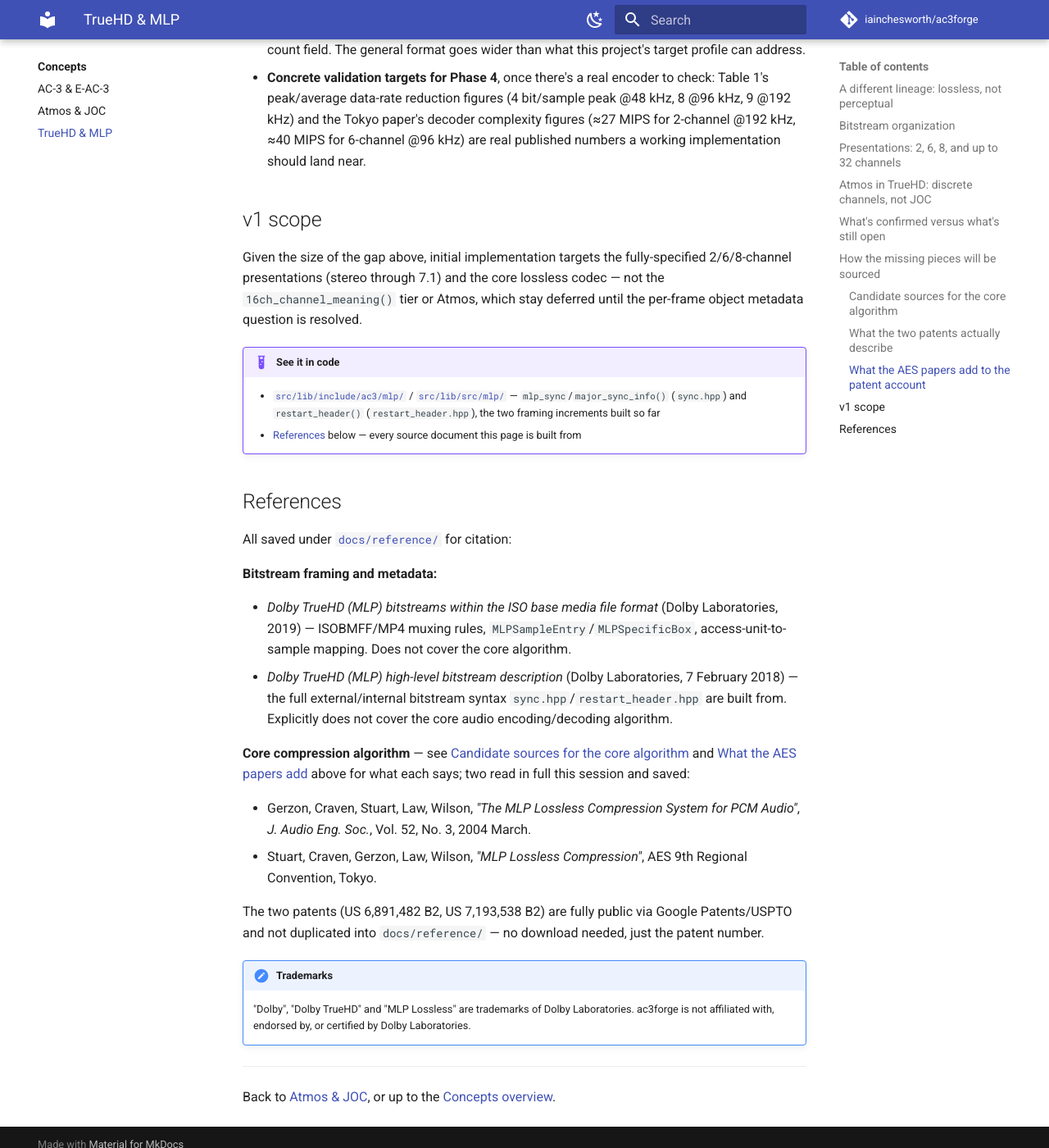
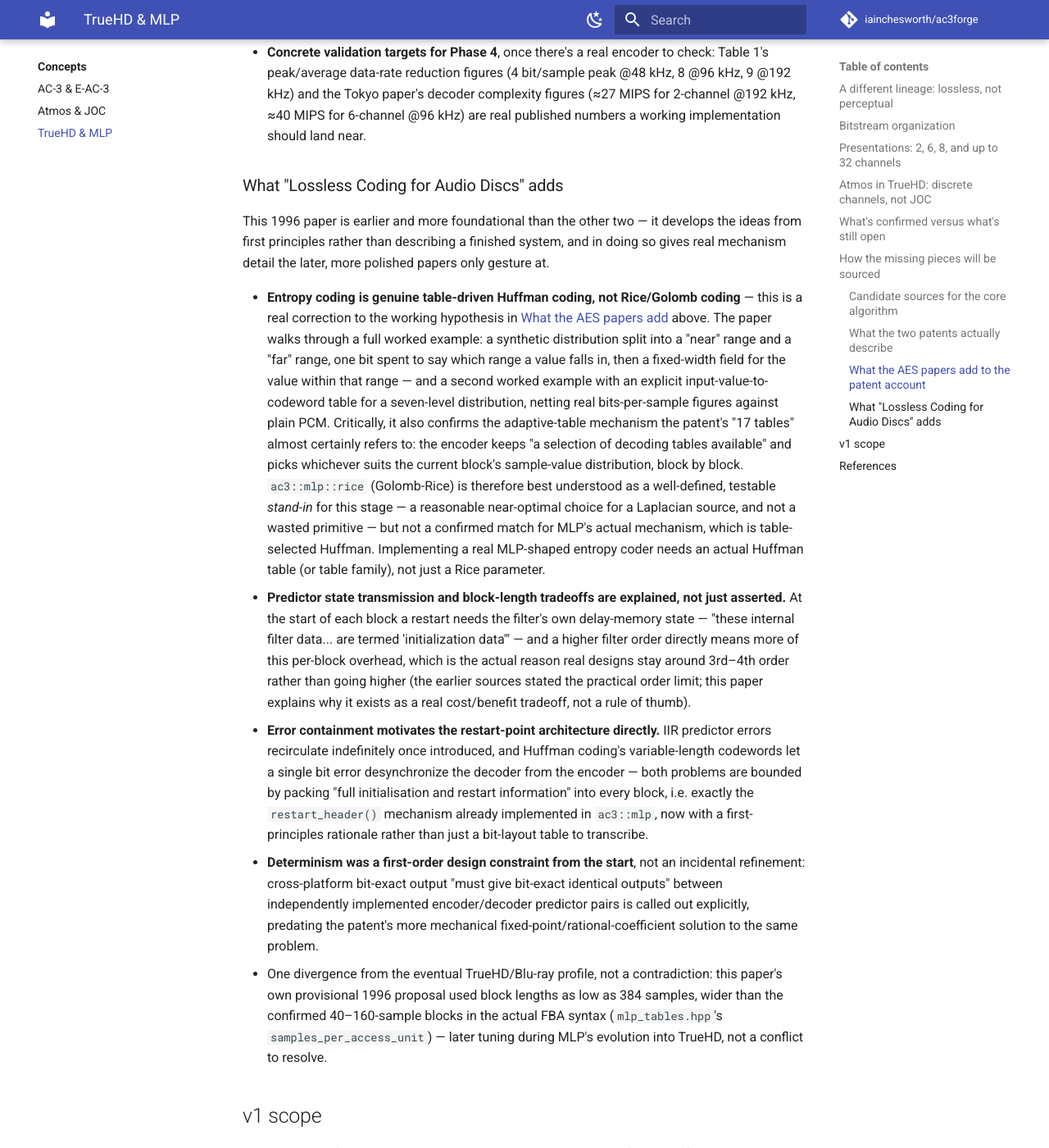
Before and after one commit to iainchesworth/ac3forge, an MkDocs documentation site: the page built from docs/concepts/truehd-mlp.md, in a window 1280 px wide and 1400 px high, scrolled down 9352 px. Shown: the whole window at 82% size. Built offline with MkDocs 1.6.1 and Material for MkDocs 9.7.7, drawn with Linux system fonts in a browser that asks for light colours; comment, search, counter and statistics services are not loaded; some of the changed text lies outside the part shown.

Commit message:
docs: Craven & Gerzon 1996 corrects the entropy-coding hypothesis
Read "Lossless Coding for Audio Discs" (JAES Vol. 44 No. 9, 1996) in full -
the deepest and earliest of the four papers read so far. It's a real
correction, not just more detail: MLP's entropy stage is genuine
block-adaptive Huffman coding (a selection of prefix-code tables matched to
Laplacian statistics, chosen per block), not literally Rice/Golomb coding as
the later AES papers' looser framing suggested. This reconciles the patent's
"17 tables" account with the earlier papers' "Rice code... near-optimal"
language - they were describing the general problem class, not MLP's actual
mechanism.

ac3::mlp::rice is now documented as a well-tested stand-in, not a claim to
match block_data()'s real codeword format - a real implementation needs an
actual Huffman table, not a Rice parameter.

Also confirms (independent of the patent) why restart points exist at all -
IIR error recirculation and Huffman desync are both bounded by per-block
restart/init data - and why real designs stay around 3rd-4th predictor order
(state-variable transmission cost, not just a rule of thumb).

```diff
--- a/docs/concepts/truehd-mlp.md
+++ b/docs/concepts/truehd-mlp.md
@@ -16,8 +16,10 @@ this project currently knows versus still has to work out before it can be built
     For `block_data()` itself - the one piece neither Dolby document specifies - two of its
     three DSP stages now exist as standalone, round-trip-tested primitives, independent of
     Dolby's exact wire format (which remains unknown): `matrix.hpp` (the lossless
-    Primitive-Matrix-Quantiser cascade) and `rice.hpp` (Golomb-Rice entropy coding, a genuinely
-    public-domain algorithm). The lossless IIR/FIR predictor loop (Figs. 10/11 in the AES
+    Primitive-Matrix-Quantiser cascade) and `rice.hpp` (Golomb-Rice entropy coding - a
+    well-tested stand-in, now known NOT to be MLP's actual mechanism; see [What "Lossless Coding
+    for Audio Discs" adds](#what-lossless-coding-for-audio-discs-adds) - real MLP uses
+    block-adaptive Huffman tables). The lossless IIR/FIR predictor loop (Figs. 10/11 in the AES
     papers) is the remaining DSP primitive; actually packing any of this into `block_data()`'s
     real bitstream still needs a source more precise than the paraphrased patent/paper
     descriptions available so far. See [What's confirmed versus what's still
@@ -180,12 +182,11 @@ newly-identified candidate, found only via the ones already read.
   at high sample rates, content the JAES paper already restates. No accessible copy was found
   this session either, so it isn't worth chasing further unless a specific gap shows up later
   that the patent + JAES paper's Figs. 8–11 don't cover.
-- **New candidate, not yet read**: Craven, P. G.; Gerzon, M. A. — *"Lossless Coding for Audio
-  Discs"*, *J. Audio Eng. Soc.*, Vol. 44, No. 9, pp. 706–720, 1996 September. Found via both
-  read papers' reference lists (their [7]/[6]) — a full peer-reviewed journal article (not a
-  convention preprint), predates the JAES 2004 paper by 8 years, and is the source both later
-  papers point to for depth on lossless coding technique generally. The single most promising
-  remaining source for `block_data()` detail the read papers gloss over at a systems level.
+- **Read.** Craven, P. G.; Gerzon, M. A. — *"Lossless Coding for Audio Discs"*, *J. Audio Eng.
+  Soc.*, Vol. 44, No. 9, pp. 706–720, 1996 September. The deepest and earliest of the three
+  papers read this session — see [What this paper adds](#what-lossless-coding-for-audio-discs-adds)
+  below. It significantly sharpens (and partly corrects) the entropy-coding picture the later
+  papers left ambiguous.
 
 **Patents (primary, algorithmic detail, foundational IP) — read:**
 
@@ -315,6 +316,49 @@ framing the patents (written for claims, not exposition) don't bother with:
   and the Tokyo paper's decoder complexity figures (≈27 MIPS for 2-channel @192 kHz, ≈40 MIPS
   for 6-channel @96 kHz) are real published numbers a working implementation should land near.
 
+### What "Lossless Coding for Audio Discs" adds
+
+This 1996 paper is earlier and more foundational than the other two — it develops the ideas from
+first principles rather than describing a finished system, and in doing so gives real mechanism
+detail the later, more polished papers only gesture at.
+
+- **Entropy coding is genuine table-driven Huffman coding, not Rice/Golomb coding** — this is a
+  real correction to the working hypothesis in [What the AES papers
+  add](#what-the-aes-papers-add-to-the-patent-account) above. The paper walks through a full
+  worked example: a synthetic distribution split into a "near" range and a "far" range, one bit
+  spent to say which range a value falls in, then a fixed-width field for the value within that
+  range — and a second worked example with an explicit input-value-to-codeword table for a
+  seven-level distribution, netting real bits-per-sample figures against plain PCM. Critically,
+  it also confirms the adaptive-table mechanism the patent's "17 tables" almost certainly refers
+  to: the encoder keeps "a selection of decoding tables available" and picks whichever suits the
+  current block's sample-value distribution, block by block. `ac3::mlp::rice` (Golomb-Rice) is
+  therefore best understood as a well-defined, testable *stand-in* for this stage — a reasonable
+  near-optimal choice for a Laplacian source, and not a wasted primitive — but not a confirmed
+  match for MLP's actual mechanism, which is table-selected Huffman. Implementing a real
+  MLP-shaped entropy coder needs an actual Huffman table (or table family), not just a Rice
+  parameter.
+- **Predictor state transmission and block-length tradeoffs are explained, not just asserted.**
+  At the start of each block a restart needs the filter's own delay-memory state — "these
+  internal filter data... are termed 'initialization data'" — and a higher filter order directly
+  means more of this per-block overhead, which is the actual reason real designs stay around
+  3rd–4th order rather than going higher (the earlier sources stated the practical order limit;
+  this paper explains why it exists as a real cost/benefit tradeoff, not a rule of thumb).
+- **Error containment motivates the restart-point architecture directly.** IIR predictor errors
+  recirculate indefinitely once introduced, and Huffman coding's variable-length codewords let a
+  single bit error desynchronize the decoder from the encoder — both problems are bounded by
+  packing "full initialisation and restart information" into every block, i.e. exactly the
+  `restart_header()` mechanism already implemented in `ac3::mlp`, now with a first-principles
+  rationale rather than just a bit-layout table to transcribe.
+- **Determinism was a first-order design constraint from the start**, not an incidental
+  refinement: cross-platform bit-exact output "must give bit-exact identical outputs" between
+  independently implemented encoder/decoder predictor pairs is called out explicitly, predating
+  the patent's more mechanical fixed-point/rational-coefficient solution to the same problem.
+- One divergence from the eventual TrueHD/Blu-ray profile, not a contradiction: this paper's own
+  provisional 1996 proposal used block lengths as low as 384 samples, wider than the
+  confirmed 40–160-sample blocks in the actual FBA syntax (`mlp_tables.hpp`'s
+  `samples_per_access_unit`) — later tuning during MLP's evolution into TrueHD, not a conflict
+  to resolve.
+
 ## v1 scope
 
 Given the size of the gap above, initial implementation targets the fully-specified 2/6/8-channel
```
Also changed, not shown: 2 other files.
